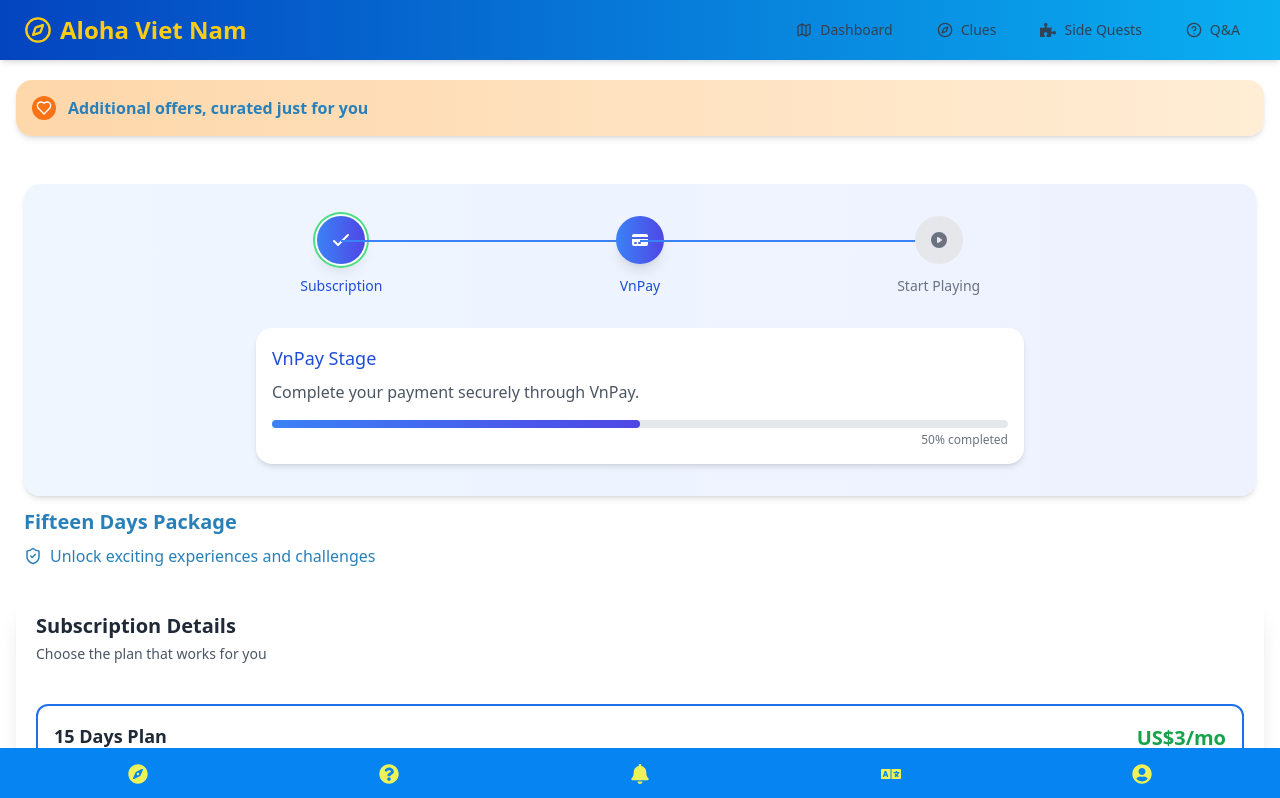
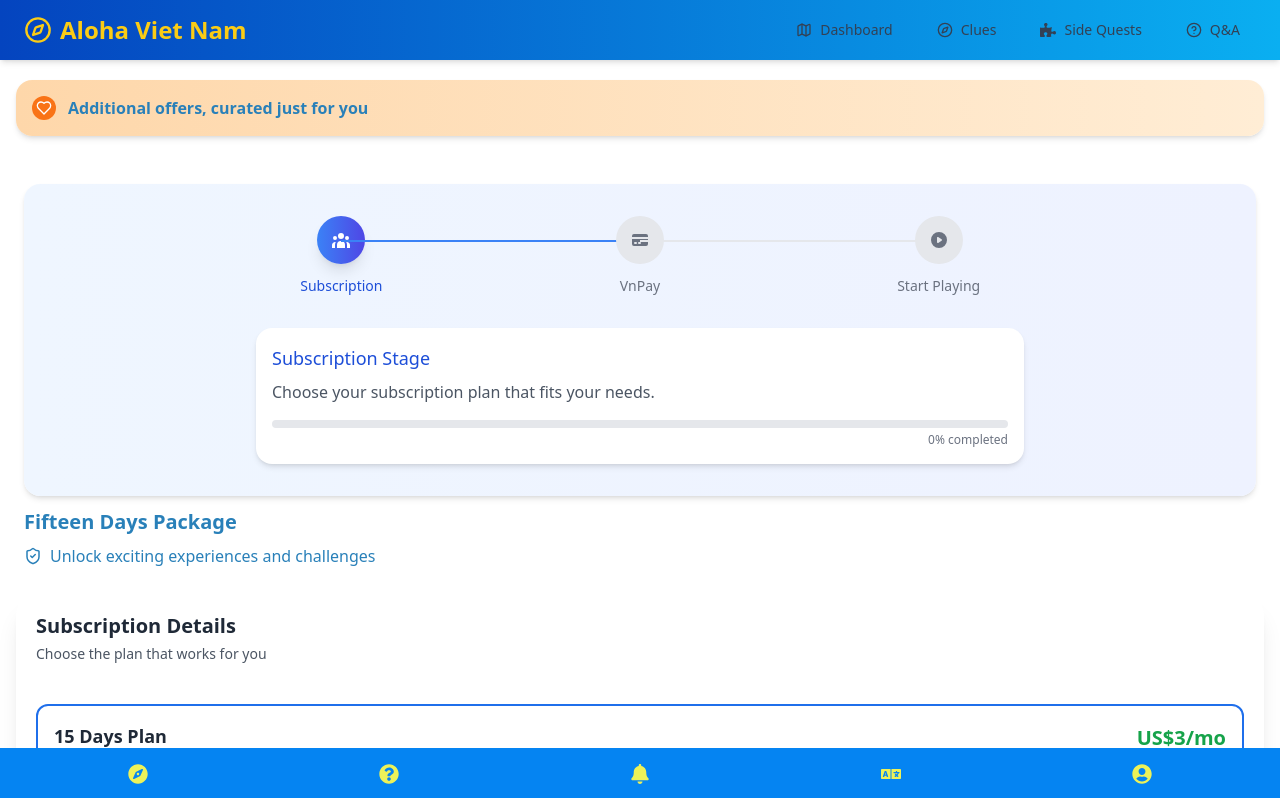
Before and after one commit to Aloha-Treasure-Hunt/Aloha-FE, a Next.js app: page /daysPayment in a window 1280 px wide. Shown: the top 798 px of the page. Built offline with nearby package versions, Linux system fonts and the light colour scheme; no server answers.

Commit message:
modify progress bar

```diff
--- a/components/orderPayment/progressBar/ProgressBar.tsx
+++ b/components/orderPayment/progressBar/ProgressBar.tsx
@@ -8,7 +8,7 @@
   useEffect(() => {
     const interval = setInterval(() => {
       setActiveStep(prev => prev === 3 ? 1 : prev + 1);
-    }, 3000);
+    }, 1500);
     return () => clearInterval(interval);
   }, []);
 
```
